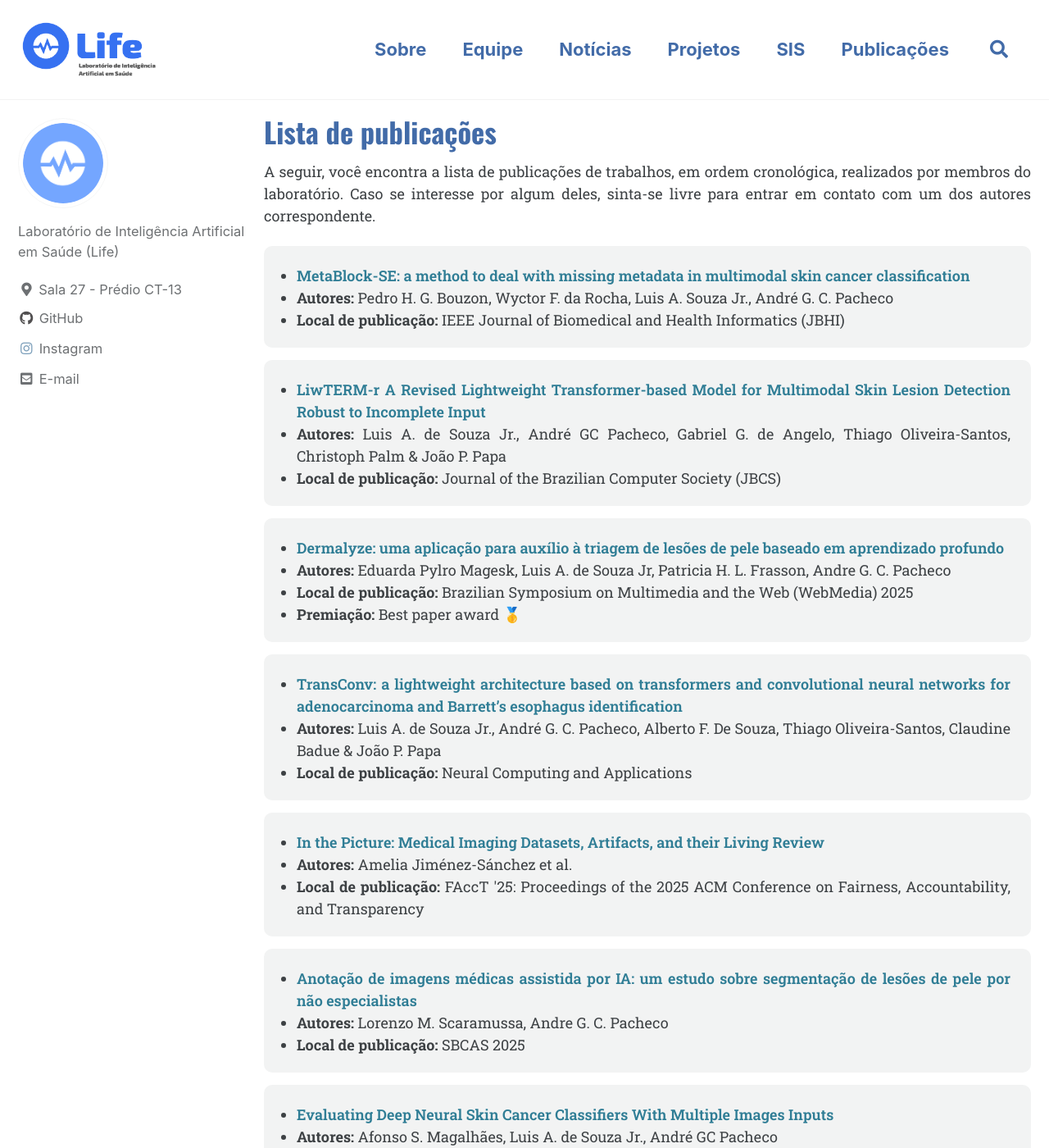
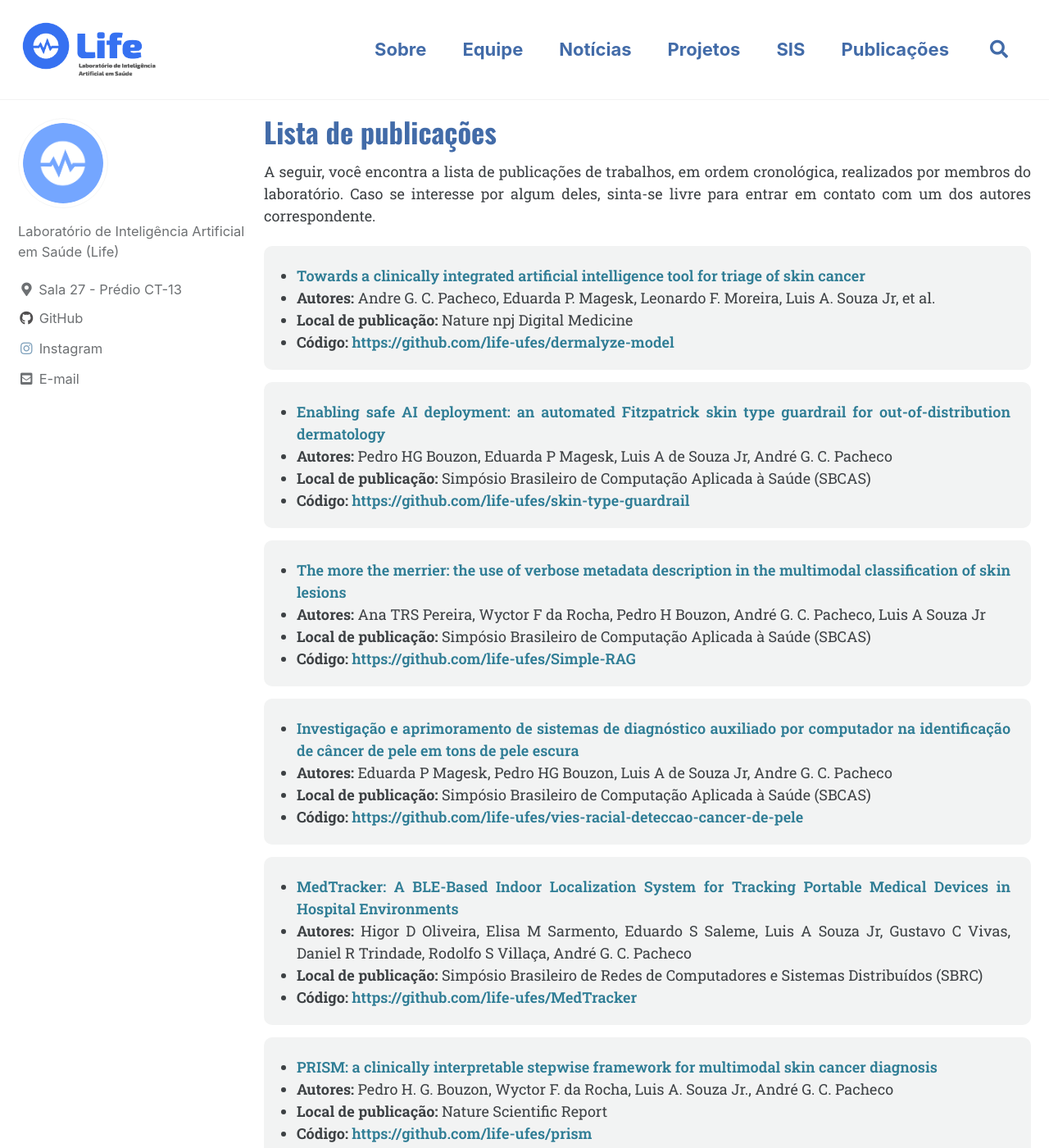
Before and after one commit to life-ufes/site, a Jekyll site: the page built from _pages/publicacoes.md, in a window 1280 px wide and 1400 px high. Shown: the whole window at 82% size. Built offline with Jekyll 4.4.1, drawn with Linux system fonts in a browser that asks for light colours; cached includes are drawn as plain includes; some of the changed text lies outside the part shown.

Commit message:
update papers

```diff
--- a/_data/papers.yml
+++ b/_data/papers.yml
@@ -7,10 +7,47 @@
 #   presentation:
 
 papers:
+  - title: "Towards a clinically integrated artificial intelligence tool for triage of skin cancer"
+    authors: "Andre G. C. Pacheco, Eduarda P. Magesk, Leonardo F. Moreira, Luis A. Souza Jr, et al."
+    link: "https://www.nature.com/articles/s41746-026-02851-8"
+    place: "Nature npj Digital Medicine"
+    code: "https://github.com/life-ufes/dermalyze-model"
+
+  - title: "Enabling safe AI deployment: an automated Fitzpatrick skin type guardrail for out-of-distribution dermatology"
+    authors: "Pedro HG Bouzon, Eduarda P Magesk, Luis A de Souza Jr, André G. C. Pacheco"
+    link: "https://sol.sbc.org.br/index.php/sbcas/article/view/42798"
+    place: "Simpósio Brasileiro de Computação Aplicada à Saúde (SBCAS)"
+    code: "https://github.com/life-ufes/skin-type-guardrail"
+
+  - title: "The more the merrier: the use of verbose metadata description in the multimodal classification of skin lesions"
+    authors: "Ana TRS Pereira, Wyctor F da Rocha, Pedro H Bouzon, André G. C. Pacheco, Luis A Souza Jr"
+    link: "https://sol.sbc.org.br/index.php/sbcas/article/view/42752"
+    place: "Simpósio Brasileiro de Computação Aplicada à Saúde (SBCAS)"
+    code: "https://github.com/life-ufes/Simple-RAG"
+
+  - title: "Investigação e aprimoramento de sistemas de diagnóstico auxiliado por computador na identificação de câncer de pele em tons de pele escura"
+    authors: "Eduarda P Magesk, Pedro HG Bouzon, Luis A de Souza Jr, Andre G. C. Pacheco"
+    link: "https://sol.sbc.org.br/index.php/sbcas/article/view/42809"
+    place: "Simpósio Brasileiro de Computação Aplicada à Saúde (SBCAS)"
+    code: "https://github.com/life-ufes/vies-racial-deteccao-cancer-de-pele"
+
+  - title: "MedTracker: A BLE-Based Indoor Localization System for Tracking Portable Medical Devices in Hospital Environments"
+    authors: "Higor D Oliveira, Elisa M Sarmento, Eduardo S Saleme, Luis A Souza Jr, Gustavo C Vivas, Daniel R Trindade, Rodolfo S Villaça, André G. C. Pacheco"
+    link: "https://sol.sbc.org.br/index.php/sbrc_estendido/article/view/42590"
+    place: "Simpósio Brasileiro de Redes de Computadores e Sistemas Distribuídos (SBRC)"
+    code: "https://github.com/life-ufes/MedTracker"
+
+  - title: "PRISM: a clinically interpretable stepwise framework for multimodal skin cancer diagnosis"
+    authors: "Pedro H. G. Bouzon, Wyctor F. da Rocha, Luis A. Souza Jr., André G. C. Pacheco"
+    link: "https://www.nature.com/articles/s41598-026-47756-4"
+    place: "Nature Scientific Report"
+    code: "https://github.com/life-ufes/prism"
+
   - title: "MetaBlock-SE: a method to deal with missing metadata in multimodal skin cancer classification"
     authors: "Pedro H. G. Bouzon, Wyctor F. da Rocha, Luis A. Souza Jr., André G. C. Pacheco"
     link: "https://ieeexplore.ieee.org/document/11284542"
     place: "IEEE Journal of Biomedical and Health Informatics (JBHI)"
+    code: "https://github.com/life-ufes/metablock-se"
 
   - title: "LiwTERM-r A Revised Lightweight Transformer-based Model for Multimodal Skin Lesion Detection Robust to Incomplete Input"
     authors: "Luis A. de Souza Jr., André GC Pacheco, Gabriel G. de Angelo, Thiago Oliveira-Santos, Christoph Palm & João P. Papa"
```
